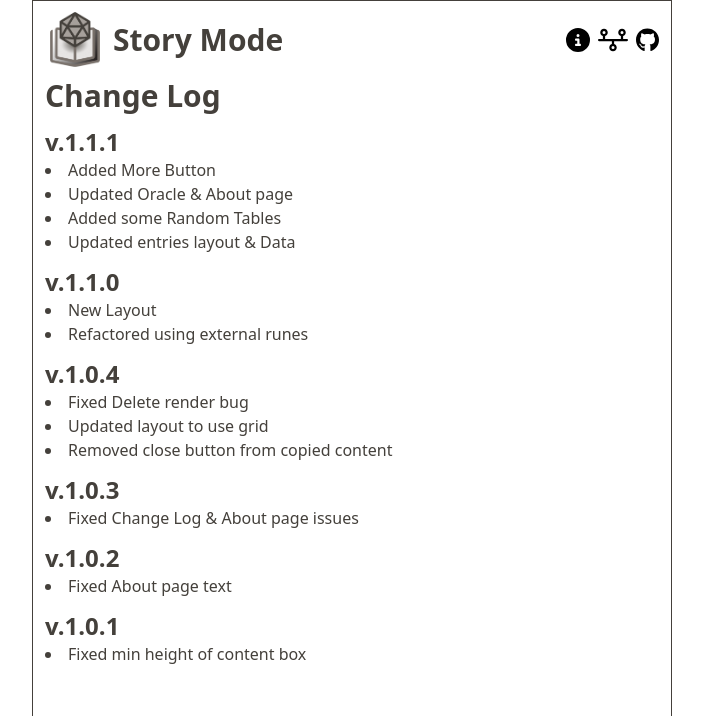
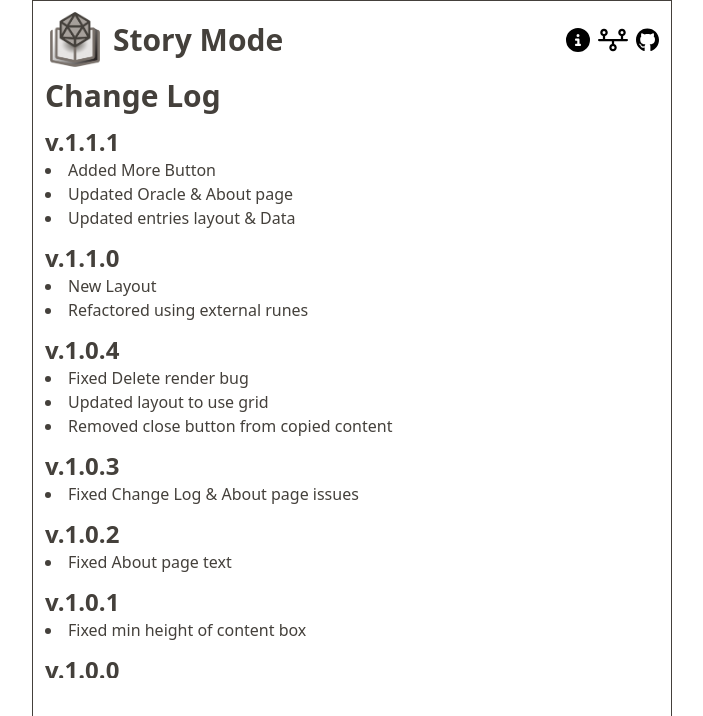
Before and after one commit to matalina/story-mode, a Svelte app: page /change-log in a window 1280 px wide. Shown: the top 716 px of the page, without its empty margins (288-991 px from the left). Built offline with nearby package versions, Linux system fonts and the light colour scheme.

Commit message:
updated change log

```diff
--- a/src/components/pages/ChangeLog.svelte
+++ b/src/components/pages/ChangeLog.svelte
@@ -6,7 +6,6 @@
   <ul>
     <li>Added More Button</li>
     <li>Updated Oracle & About page</li>
-    <li>Added some Random Tables</li>
     <li>Updated entries layout & Data</li>
   </ul>
 
```
